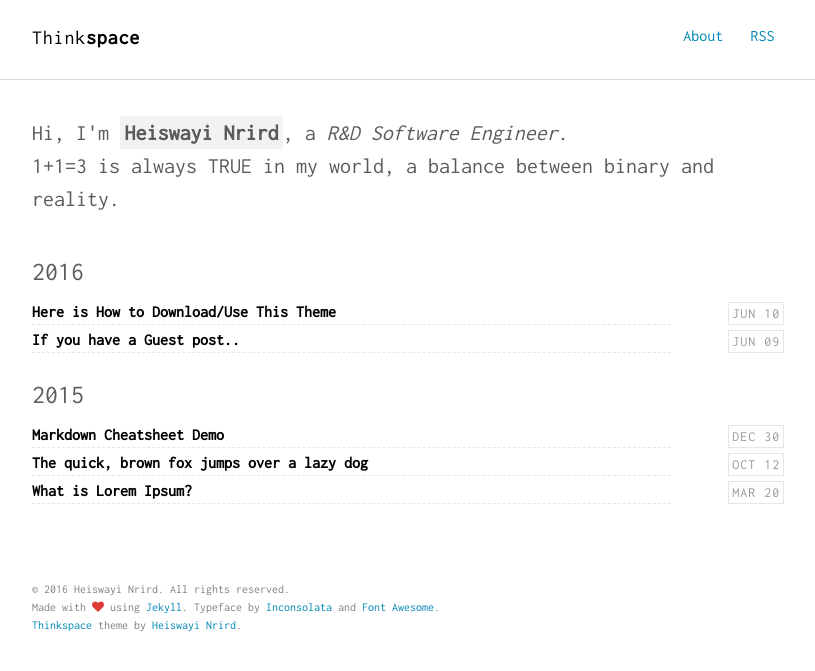
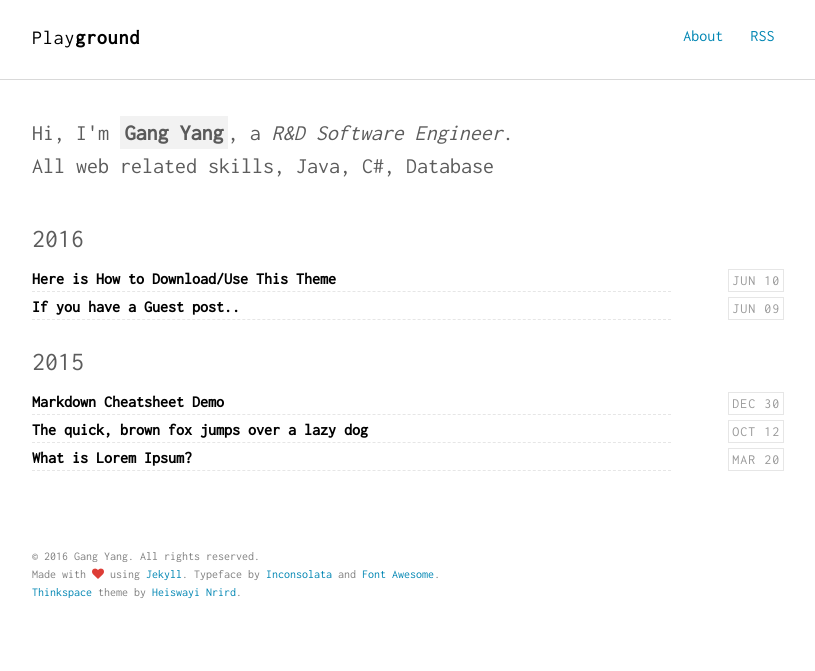
Before and after one commit to GangYang2012/GangYang2012.github.io, a Jekyll site: the page built from index.html, in a window 1280 px wide. Shown: the top 671 px of the page, without its empty margins (232-1047 px from the left). Built offline with Jekyll 4.4.1, drawn with Linux system fonts in a browser that asks for light colours.

Commit message:
Personize change

```diff
--- a/_config.yml
+++ b/_config.yml
@@ -1,17 +1,17 @@
 
 # SEO settings
-title: "Think"
-title2: "space" # default: ""
+title: "Play"
+title2: "ground" # default: ""
 description: "Just another minimalist Jekyll theme that focuses on technical writing."
-keywords: "Jekyll, theme, free, download, SEO, blog, web, minimalist, thinkspace"
-url: http://heiswayi.github.io/thinkspace # site url
-baseurl: "/thinkspace" # apply repo name if use it under gh-pages branch
+keywords: "Jekyll, theme, blog, web, playground"
+url: https://gangyang2012.github.io # site url
+baseurl: null # apply repo name if use it under gh-pages branch
 # baseurl: null # apply null if repo name is something like username.github.io
 
 google_analytics: UA-XXXXX-XX
-repo: http://github.com/heiswayi/thinkspace
-disqus_shortname: "heiswayi"
-twitter_username: "HeiswayiNrird"
+repo: https://gangyang2012.github.io
+disqus_shortname: "gang"
+twitter_username: "GangYang"
 comments: true
 
 # Build settings
@@ -29,21 +29,21 @@ sass:
 
 # Author settings
 author:
-  name     : "Heiswayi Nrird"
+  name     : "Gang Yang"
   job      : "R&D Software Engineer"
-  bio      : "1+1=3 is always TRUE in my world, a balance between binary and reality."
+  bio      : "All web related skills, Java, C#, Database"
   thumb    : /images/author.jpg
-  email    : hnrird@gmail.com
-  url      : http://heiswayi.github.io
-  github   : http://github.com/heiswayi
-  twitter  : http://twitter.com/HeiswayiNrird
-  facebook : https://www.facebook.com/profile.php?id=1257583160
-  linkedin : http://linkedin.com/in/nrird
+  email    : gang.yang2012@gmail.com
+  url      : https://gangyang2012.github.io
+  github   : http://github.com/gangyang2012
+  twitter  : http://twitter.com/GangY2013
+  facebook : https://www.facebook.com/gang.yang2012
+  linkedin : https://linkedin.com/in/gang-yang-06453783
 
 # social settings
 og_locale: "en_US"
 twitter_card: "summary_large_image"
-twitter_site: "@HeiswayiNrird"
+twitter_site: "@GangY2013"
 
 gems:
   - bourbon
```
Also changed, not shown: OldREADME.md (added, +13 -0 lines), about.md (+1 -1 lines), README.md, assets/images/author.jpg.
